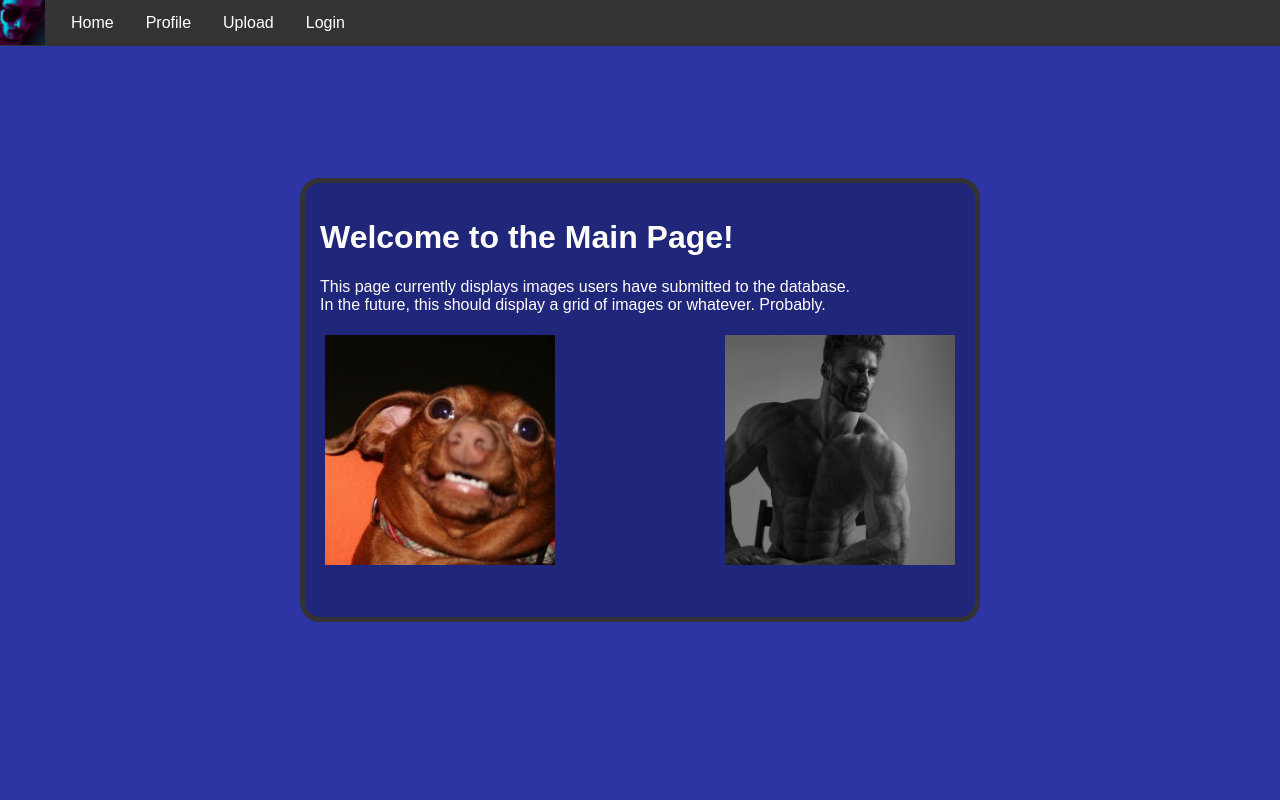
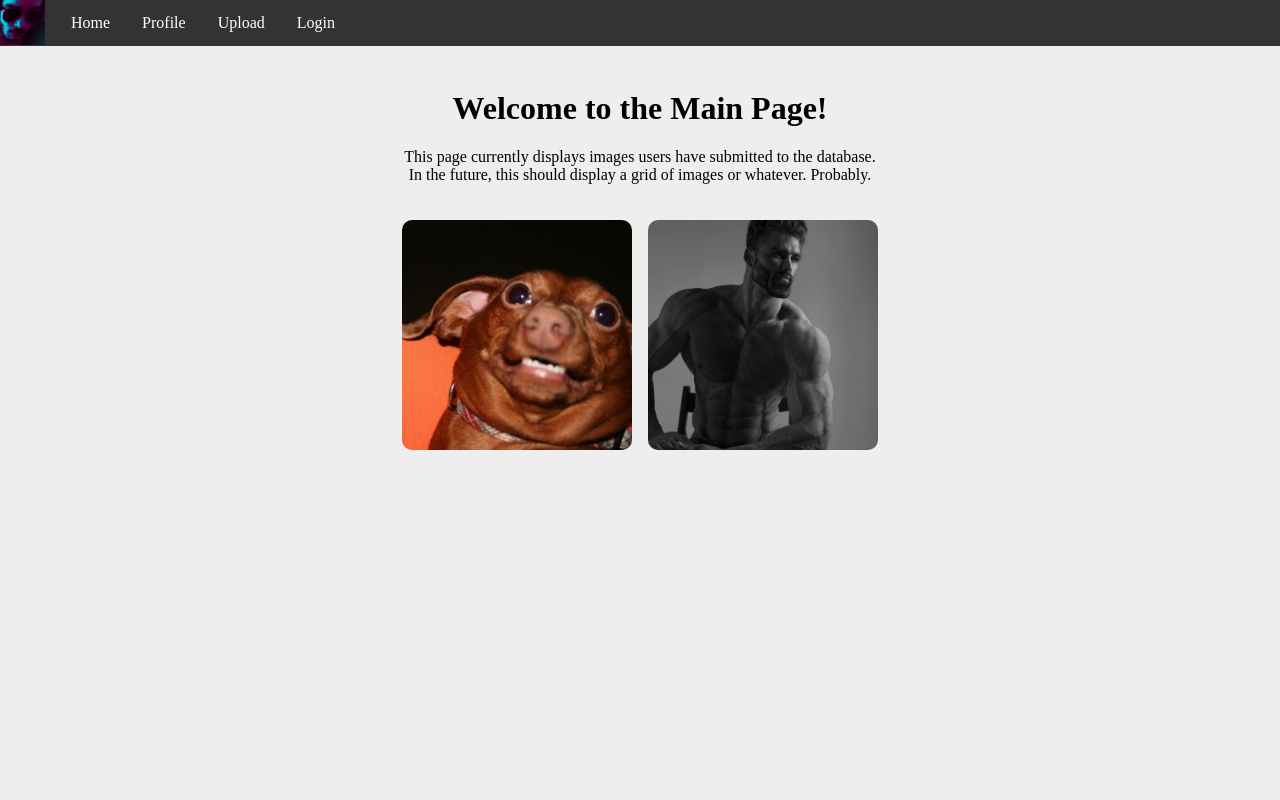
Before and after one commit to z3vr4/Django_Image_Gallery, a Django app: page / in a window 1280 px wide. Run offline with Django 4.2, Linux system fonts and the light colour scheme; data comes from the database, SQL or seed files in the repository; both versions use the stored data as it was after the commit.

Commit message:
HTML/CSS rebuilding

```diff
--- a/Photoblock/PhotoApp/templates/PhotoApp/afterupload.html
+++ b/Photoblock/PhotoApp/templates/PhotoApp/afterupload.html
@@ -4,7 +4,7 @@
 {% block title %}Upload Page{% endblock %}
 
 {% block content %}
-    <div class="center-content">
+    <div class="center-horizontal">
         <h1>You've succesfully uploaded an image!</h1>
         <p>Go back to <a style="color: cyan;" href="{% url 'main' %}">main</a></p>
     </div>
--- a/Photoblock/PhotoApp/templates/PhotoApp/base.html
+++ b/Photoblock/PhotoApp/templates/PhotoApp/base.html
@@ -8,126 +8,55 @@
     <meta name="viewport" content="width=device-width, initial-scale=1.0">
     <title>{% block title %}My Website{% endblock %}</title>
     <style>
-
-        /*
-        REMINDER: just apply the class .center-content to divs you wanna center.
-
-        */
-
-        ul {
-        list-style: none;  /* Remove list-style dots */
-        padding: 0;        /* Remove default padding for <ul> */
+        /* New css code here */
+        html {
+            background-color: #eeeeee;
+        }
+        body{
+            margin: 0
         }
 
-        body {
-            background-color: #2D34A3;
-            color: white;
-            font-family: Arial, sans-serif;
-            display: flex;
-            flex-direction: column;
-            align-items: center;
-            justify-content: center;
-            height: 100vh;
-            margin: 0;
+/* Classes */
+    /*Separation from navbar*/
+        .bigcontainer {
+            margin-top: 90px; /* Adjust as needed */
+        }
+    /*Center divs*/
+        .center-horizontal {
+            text-align: center;
         }
 
-        div {
-            min-width: 50%;
-            background-color: #20267a;
-            border-radius: 20px;
+/*Grid stuff*/
+    /* For the div that holds images */
+        .gallery {
+        display: flex;
+        flex-wrap: wrap;
+        justify-content: center;
+        gap: 16px;
+        max-width: 1400px;
+        margin: 0 auto;
+        padding: 20px 10px;
         }
 
-        h1, h2 {
-            font-weight: bold;
+    /* Image styles */
+        .gallery img {
+        width: 230px;
+        height: 230px;
+        object-fit: cover;
+        border-radius: 10px;
         }
+    /* Make image bigger when hovered */
+        a:hover img {
+    transform: scale(1.1);
+    }
 
+/* Change anchor tag colors */
         a:link:not(nav a) {
-            color: cyan;
+            color: #e9c400; /* Non-visited anchor tags */
         }
-
         a:visited:not(nav a) {
-            color: rgb(255, 101, 255);
+            color: #aa9000; /* Visited anchor tags */
         }
-
-        a:hover:not(nav a) {
-            background-color: #ddd;
-            color: black;
-        }
-
-        a:hover img { /* Make images that work as anchor tags bigger when hovered */
-            transform: scale(1.1);
-        }
-
-        /* Forms */
-        .form-group {
-            margin-bottom: 20px;
-        }
-
-        form {
-            max-width: 400px;
-            margin: 0 auto;
-        }
-
-        /* classes */
-
-        .bigcontainer {
-            border: 5px solid #333;
-            padding: 15px;
-        }
-
-        .submission-image {
-            object-fit: cover;
-            width: 230px;
-            height: 230px;
-        }
-
-        .center-content {
-            text-align: center;
-            margin-top: 50px;
-        }
-
-
-        /* GRID DISPLAY STUFF */
-        /* Remove list-style dots from <li> elements */
-        .grid-ul {
-        display: flex;     /* Use flexbox for the container */
-        flex-wrap: wrap;   /* Allow the items to wrap to the next row */
-        justify-content: space-between; /* Distribute items with space between */
-        }
-        /* Add some margin or padding for spacing between list items */
-        .grid-li {
-        flex-basis: calc(25% - 2%); /* Set the initial size for each flex item */
-        margin-bottom: 2%;  /* Adjust as needed for spacing between rows */
-        padding: 5px;
-        }
-
-        /* Comment section css */
-
-        .comment-list {
-            list-style-type: none;
-        }
-
-        .comment-item {
-            display: flex;
-            align-items: center; /* Align items vertically */
-            margin-bottom: 10px; /* Adjust spacing between comments */
-        }
-
-        .comment-content {
-            display: flex;
-            align-items: center; /* Align items vertically */
-        }
-
-        .profile-icon {
-            width: 50px; /* Adjust as needed */
-            height: auto;
-            margin-right: 0px; /* Adjust spacing between profile icon and text */
-        }
-
-        .comment-text {
-            flex-grow: 1; /* Allow text to grow to fill available space */
-        }
-
 
         /* Navigation Bar Styles */
         nav {
--- a/Photoblock/PhotoApp/templates/PhotoApp/main.html
+++ b/Photoblock/PhotoApp/templates/PhotoApp/main.html
@@ -3,21 +3,20 @@
 {% block title %}Main Page{% endblock %}
 
 {% block content %}
-<div>
+<div class="center-horizontal">
     <h1>Welcome to the Main Page!</h1>
     <p>This page currently displays images users have submitted to the database.<br>
     In the future, this should display a grid of images or whatever. Probably.</p>
-    <ul class = "grid-ul">
-    {% for submission in image_submissions %}
-            <li class = "grid-li">
-              <div class="square-image-container">
-              <a href="{% url 'image_submission_detail' submission.id %}">
-                <img src="{{ submission.image.url }}" alt="{{ submission.description }}" class="submission-image">
-              </a>
-            </div>
-            </li>
-    {% endfor %}
-    </ul>
+
+    <div class="gallery">
+        {% for submission in image_submissions %}
+            <a href="{% url 'image_submission_detail' submission.id %}" class="grid-li">
+                <div class="square-image-container">
+                    <img src="{{ submission.image.url }}" alt="{{ submission.description }}" class="submission-image">
+                </div>
+            </a>
+        {% endfor %}
+    </div>
 </div>
     <!-- Add your main content here -->
 {% endblock %}
--- a/Photoblock/PhotoApp/templates/PhotoApp/profile.html
+++ b/Photoblock/PhotoApp/templates/PhotoApp/profile.html
@@ -4,7 +4,7 @@
 {% block title %}Profile page{% endblock %}
 
 {% block content %}
-    <div class="center-content">
+    <div class="center-horizontal">
         <h1>Profile</h1>
         <p>This currently displays (mostly) nothing too. For now.</p>
         {% if user.is_authenticated %}
--- a/Photoblock/PhotoApp/templates/PhotoApp/submissiondetail.html
+++ b/Photoblock/PhotoApp/templates/PhotoApp/submissiondetail.html
@@ -3,7 +3,7 @@
 {% block title %}Profile page{% endblock %}
 
 {% block content %}
-    <div class="center-content">
+    <div class="center-horizontal">
         <img class ="submission-image" src="{{ image_submission.image.url }}" alt="{{ image_submission.description }}">
         <p>{{ image_submission.description }}</p>
         <p>Uploaded by: <a href="{% url 'detail_profile' image_submission.user.user %}">{{ image_submission.user.user }}</a></p>
@@ -22,7 +22,7 @@
         {% else %}
             <!-- Ask the user to log in if they want to post comments -->
             <p>You need to log in to post comments.</p>
-            <p><a style="color: cyan;" href="{% url 'login_view' %}">Log in</a></p>
+            <p><a href="{% url 'login_view' %}">Log in</a></p>
         {% endif %}
         <ul class="comment-list">
             {% for comment in image_comments %}
--- a/Photoblock/PhotoApp/templates/PhotoApp/upload.html
+++ b/Photoblock/PhotoApp/templates/PhotoApp/upload.html
@@ -4,7 +4,7 @@
 {% block title %}Upload Page{% endblock %}
 
 {% block content %}
-    <div class="center-content">
+    <div class="center-horizontal">
         <h1>Upload Image</h1>
         {% if user.is_authenticated %}
         <h1>Enter an image to upload below</h1>
@@ -20,7 +20,7 @@
 
         {% else %}
         <p>You need to log in to upload images.</p>
-        <p><a style="color: cyan;" href="{% url 'login_view' %}">Log in</a></p>
+        <p><a href="{% url 'login_view' %}">Log in</a></p>
     {% endif %}
     </div>
 {% endblock %}
--- a/Photoblock/PhotoApp/templates/registration/login.html
+++ b/Photoblock/PhotoApp/templates/registration/login.html
@@ -2,7 +2,7 @@
 {% extends 'PhotoApp/base.html' %}
 
 {% block content %}
-  <div class="center-content">
+  <div class="center-horizontal">
     <h2 style="padding: 0px; font-size: 50px">Login</h2>
     {% if user.is_authenticated %}
     <p>You are already logged in. Maybe you wish to log out?</p>
```
Also changed, not shown: Photoblock/PhotoApp/templates/PhotoApp/profiledetail.html (+8 -10 lines), Photoblock/db.sqlite3.
